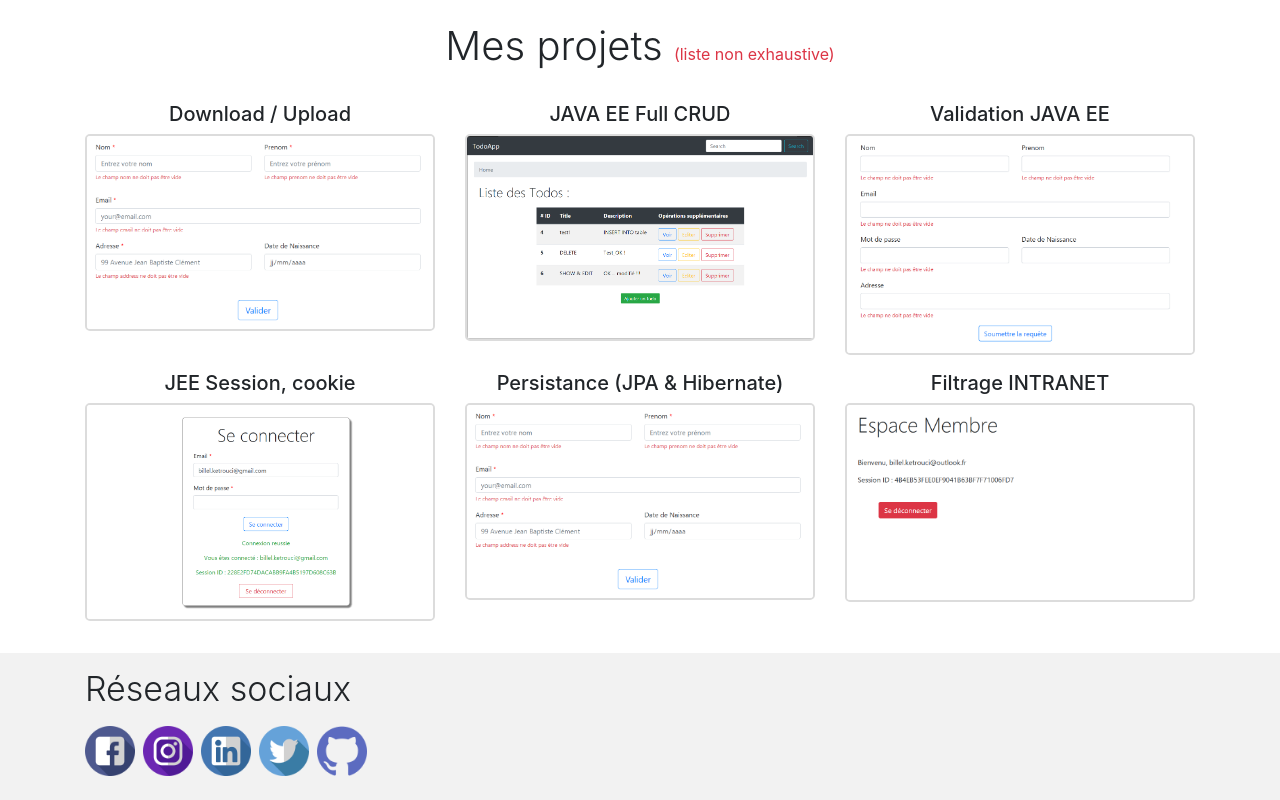
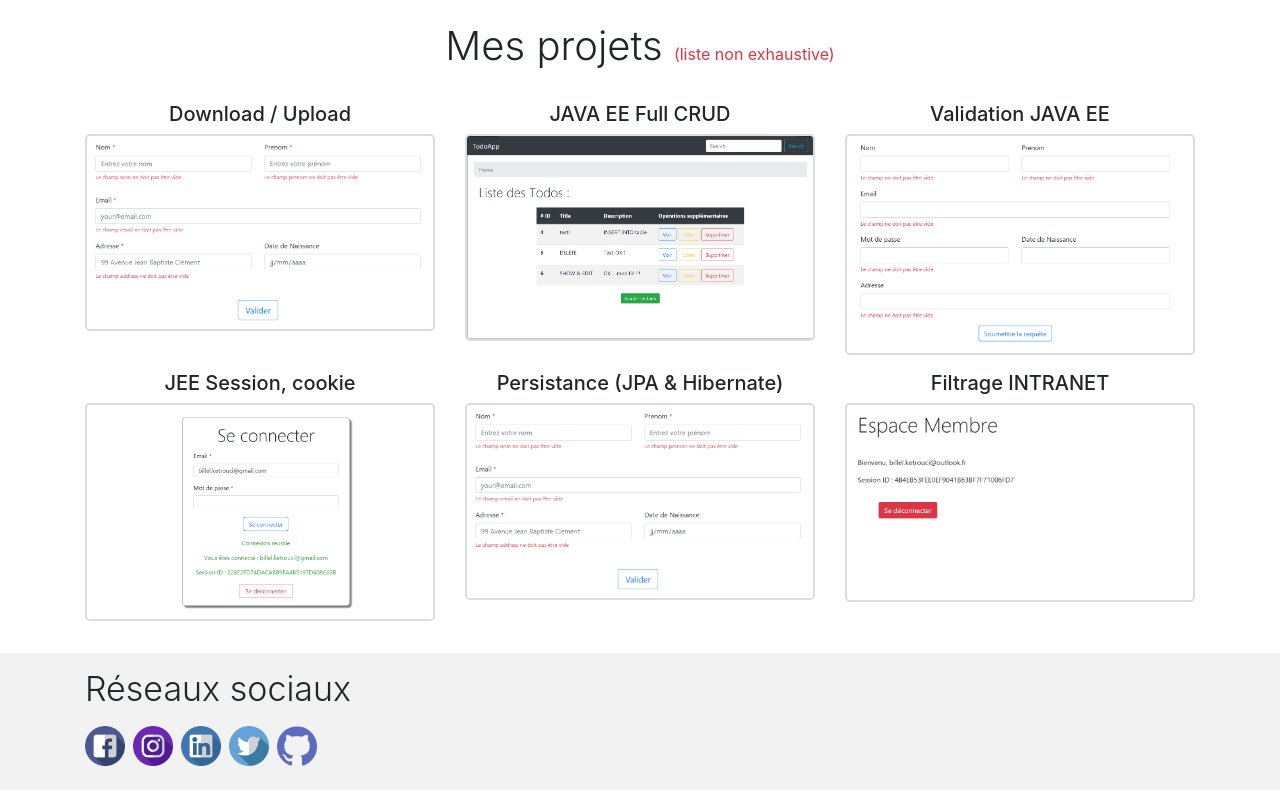
Before and after one commit to Oozeander/oozeander.github.io, a plain HTML site: page index.html in a window 1280 px wide. Shown: the part 1356-2156 px from the top of the page. Drawn offline with nearby package versions, Linux system fonts and the light colour scheme; a web font is replaced by a local one.

Commit message:
refract height adjust of social networks icons on footer

```diff
--- a/index.html
+++ b/index.html
@@ -177,11 +177,11 @@
           <div class="col-md-6">
             <h2 class="my-3 display-4" style="font-size: 34px;">Réseaux sociaux</h2>
             <div class="d-flex mb-4">
-              <img src="images/facebook.png" width="50" height="auto">
-              <img src="images/instagram.png" width="50" height="auto" class="mx-2">
-              <img src="images/linkedin.png" width="50" height="auto">
-              <img src="images/twitter.png" width="50" height="auto" class="mx-2">
-              <img src="images/github.png" width="50" height="auto">
+              <img src="images/facebook.png" width="40" height="40">
+              <img src="images/instagram.png" width="40" height="40" class="mx-2">
+              <img src="images/linkedin.png" width="40" height="40">
+              <img src="images/twitter.png" width="40" height="40" class="mx-2">
+              <img src="images/github.png" width="40" height="40">
             </div>
           </div>
         </div>
```
